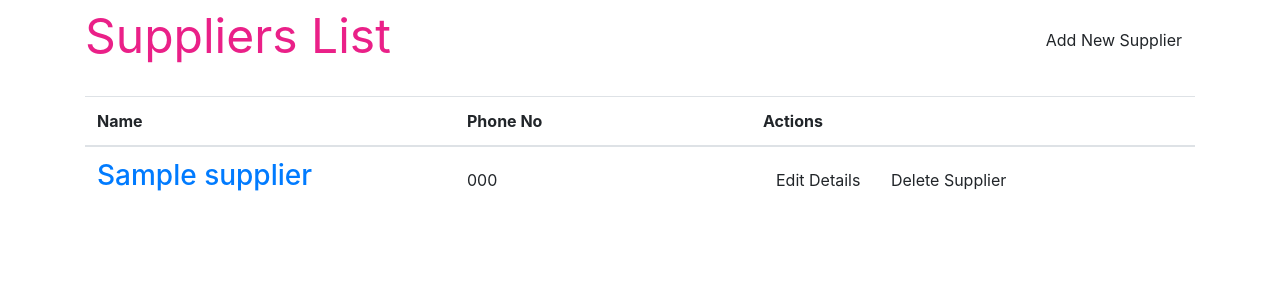
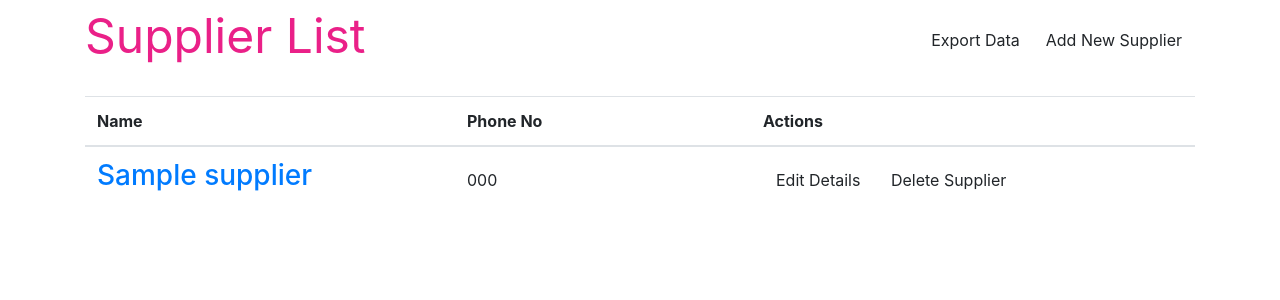
Before and after one commit to sairam-kakarla/CSCE_5430_Group_2, a Django app: template transactions/templates/suppliers/suppliers_list.html in a window 1280 px wide. Shown: the top 300 px of the page. Run offline with Django 3.2, Linux system fonts and the light colour scheme; the template is opened without the code that fills it: most values are stand-ins (such as "Sample title", 1, 10 or a date in 2020); some libraries are stand-ins or nearby versions.

Commit message:
Added the javascript function to export the suppliers list data

```diff
--- a/transactions/templates/suppliers/suppliers_list.html
+++ b/transactions/templates/suppliers/suppliers_list.html
@@ -9,15 +9,17 @@
 {% block content %}
 
     <div class="row" style="color: #ea2088; font-style: bold; font-size: 3rem;">
-        <div class="col-md-8">Suppliers List</div>
+        <div class="col-md-8">Supplier List</div>
         <div class="col-md-4">
             <div style="float:right;"> <a class="btn ghost-blue" href="{% url 'new-supplier' %}">Add New Supplier</a> </div>
+            <div style="float:right;"> <button class="btn ghost-blue" onclick="downloadTableAsCSV()">Export Data</button></div>
+
         </div>
     </div>
 
     <br>
 
-    <table class="table table-css">
+    <table id="myTable" class="table table-css">
 
         <thead class="thead-inverse align-middle">
             <tr>
@@ -79,10 +81,32 @@
         <tbody></tbody>
     </table>
 
+
     <br><br><br><br><br><br><br><br>
     <div style="color: #ea2088; font-style: bold; font-size: 1.5rem; text-align: center;">WOW, SUCH EMPTY</div>
 
 {% endif %}
+    <script>
+        function downloadTableAsCSV() {
+            const table = document.getElementById('myTable');
+            const rows = table.querySelectorAll('tr');
 
+            let csvContent = "data:text/csv;charset=utf-8,";
+
+            rows.forEach(row => {
+                const cells = row.querySelectorAll('td, th');
+                const rowData = Array.from(cells).map(cell => cell.textContent);
+                csvContent += rowData.join(',') + "\n";
+            });
+
+            const encodedUri = encodeURI(csvContent);
+            const link = document.createElement("a");
+            link.setAttribute("href", encodedUri);
+            link.setAttribute("download", "suppliers_list.csv");
+            document.body.appendChild(link);
+            link.click();
+            document.body.removeChild(link);
+        }
+    </script>
 
 {% endblock content %}
```
